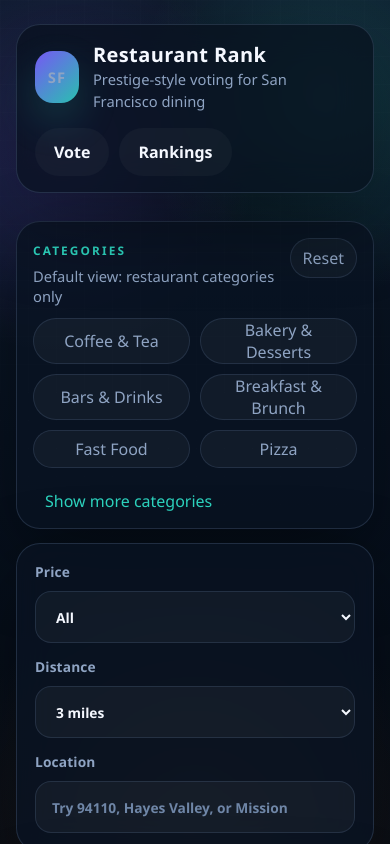
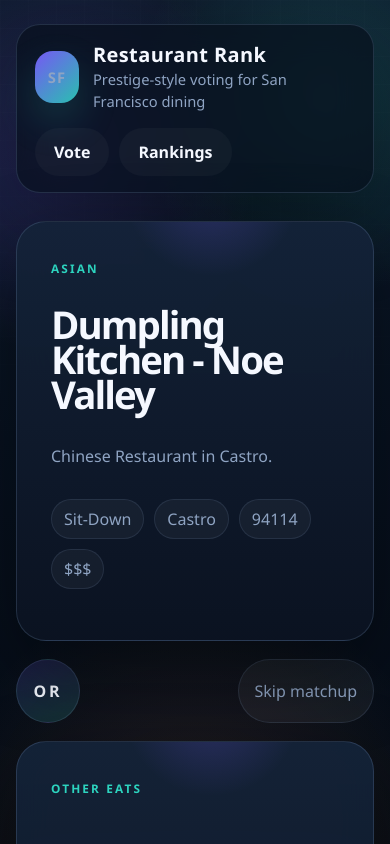
Before and after one commit to kingseandev/sf-restaurant-rank, a Next.js app: page / in a window 390 px wide. Shown: the top 844 px of the page. Built offline with nearby package versions, Linux system fonts and the light colour scheme.

Commit message:
Prioritize vote cards on mobile

```diff
--- a/src/app/globals.css
+++ b/src/app/globals.css
@@ -606,4 +606,13 @@ select {
   .rankings-row {
     gap: 10px;
   }
+
+  .vote-layout .vote-grid,
+  .vote-layout .empty-state {
+    order: 1;
+  }
+
+  .vote-layout .filter-shell {
+    order: 2;
+  }
 }
--- a/src/components/vote-panel.tsx
+++ b/src/components/vote-panel.tsx
@@ -93,7 +93,7 @@ export function VotePanel() {
     : Array.from(new Set([...restaurantCategories.slice(0, 6), ...filters.categories]));
 
   return (
-    <div className="stack-lg">
+    <div className="stack-lg vote-layout">
       <section className="filter-shell">
         <div className="filter-strip">
           <div className="filter-strip-head">
```
